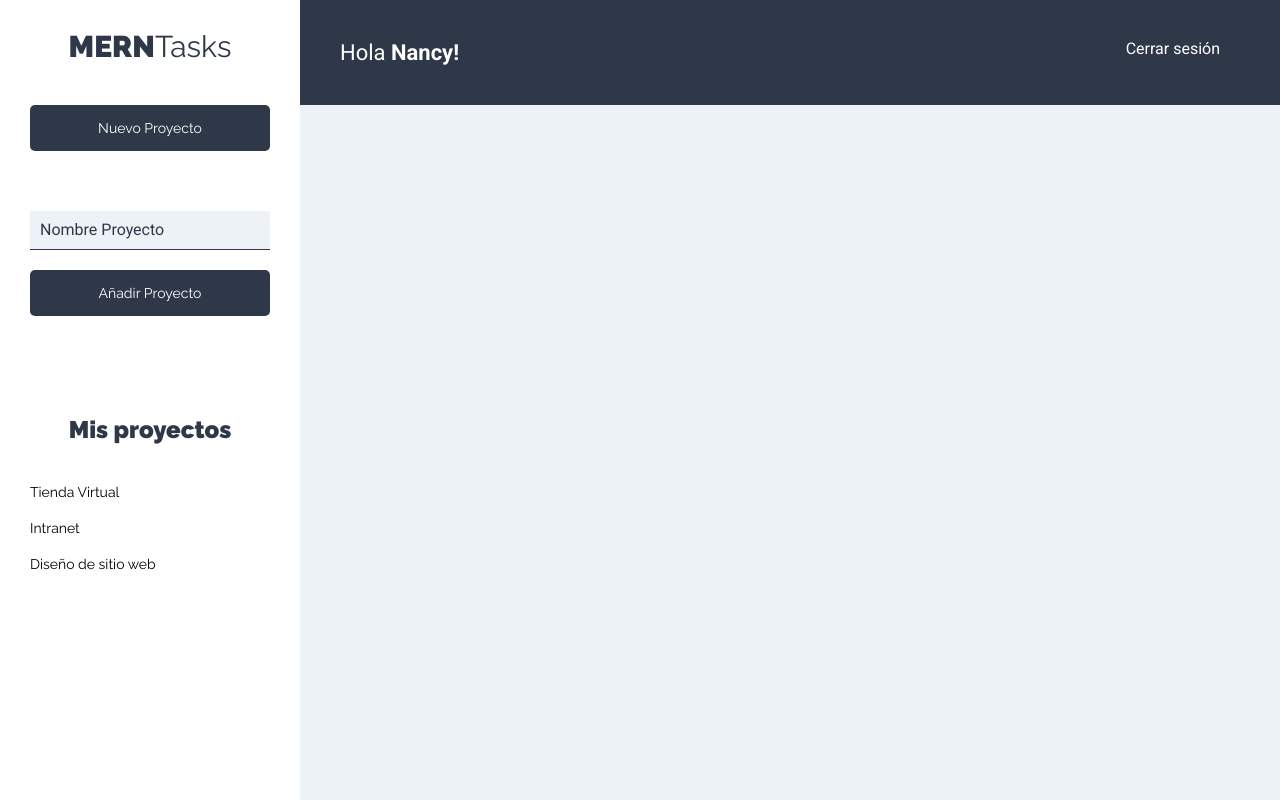
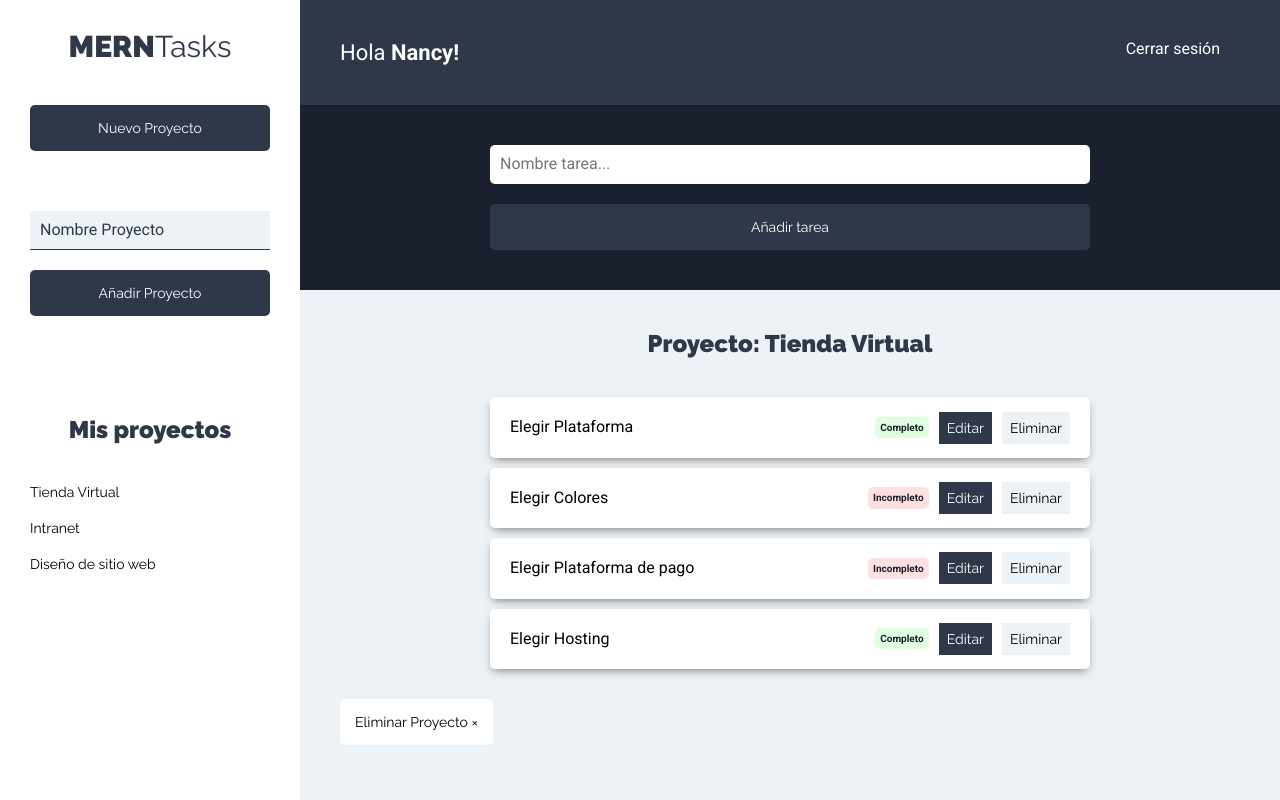
Before and after one commit to nancyh-code/MERNTASK-cliente, a React (Create React App) app: page /proyectos in a window 1280 px wide. Built offline with nearby package versions, Linux system fonts and the light colour scheme.

Commit message:
diseño de componentes para las tareas

```diff
--- a/src/components/projects/Proyectos.js
+++ b/src/components/projects/Proyectos.js
@@ -1,6 +1,8 @@
 import React from "react";
 import Sidebar from "../layout/Sidebar.js";
 import NavBar from "../layout/NavBar";
+import FormTareas from "../tasks/FormTareas";
+import ListaTareas from "../tasks/ListaTareas";
 
 const Proyectos = () => {
   return (
@@ -9,7 +11,10 @@
       <div className="seccion-principal">
         <NavBar />
         <main>
-          <div className="contenedor-tareas"></div>
+          <FormTareas />
+          <div className="contenedor-tareas">
+            <ListaTareas />
+          </div>
         </main>
       </div>
     </div>
--- /dev/null
+++ b/src/components/tasks/FormTareas.js
@@ -0,0 +1,27 @@
+import React from "react";
+
+const FormTareas = () => {
+  return (
+    <div className="formulario">
+      <form>
+        <div className="contenedor-input">
+          <input
+            type="text"
+            className="input-text"
+            placeholder="Nombre tarea..."
+            name="nombre"
+          />
+        </div>
+        <div className="contenedor-input">
+          <input
+            type="submit"
+            className="btn btn-primario btn-submit btn-block"
+            value="Añadir tarea"
+          />
+        </div>
+      </form>
+    </div>
+  );
+};
+
+export default FormTareas;
--- /dev/null
+++ b/src/components/tasks/ListaTareas.js
@@ -0,0 +1,30 @@
+import React from "react";
+import TareaItem from "./TareaItem";
+
+const ListaTareas = () => {
+  const tareas = [
+    { nombre: "Elegir Plataforma", estado: true },
+    { nombre: "Elegir Colores", estado: false },
+    { nombre: "Elegir Plataforma de pago", estado: false },
+    { nombre: "Elegir Hosting", estado: true },
+  ];
+  return (
+    <>
+      <h2>Proyecto: Tienda Virtual</h2>
+      <ul className="listado-tareas">
+        {tareas.length === 0 ? (
+          <li className="tarea">
+            <p>No hay tareas</p>
+          </li>
+        ) : (
+          tareas.map((tarea) => <TareaItem tarea={tarea} />)
+        )}
+      </ul>
+      <button type="button" className="btn btn-eliminar">
+        Eliminar Proyecto &times;
+      </button>
+    </>
+  );
+};
+
+export default ListaTareas;
--- /dev/null
+++ b/src/components/tasks/TareaItem.js
@@ -0,0 +1,30 @@
+import React from "react";
+
+const TareaItem = ({ tarea }) => {
+  return (
+    <li className="tarea sombra">
+      <p>{tarea.nombre}</p>
+      <div className="estado">
+        {tarea.estado ? (
+          <button type="button" className="completo">
+            Completo
+          </button>
+        ) : (
+          <button type="button" className="incompleto">
+            Incompleto
+          </button>
+        )}
+      </div>
+      <div className="acciones">
+        <button type="button" className="btn btn-primario">
+          Editar
+        </button>
+        <button type="button" className="btn btn-secundario">
+          Eliminar
+        </button>
+      </div>
+    </li>
+  );
+};
+
+export default TareaItem;
```
